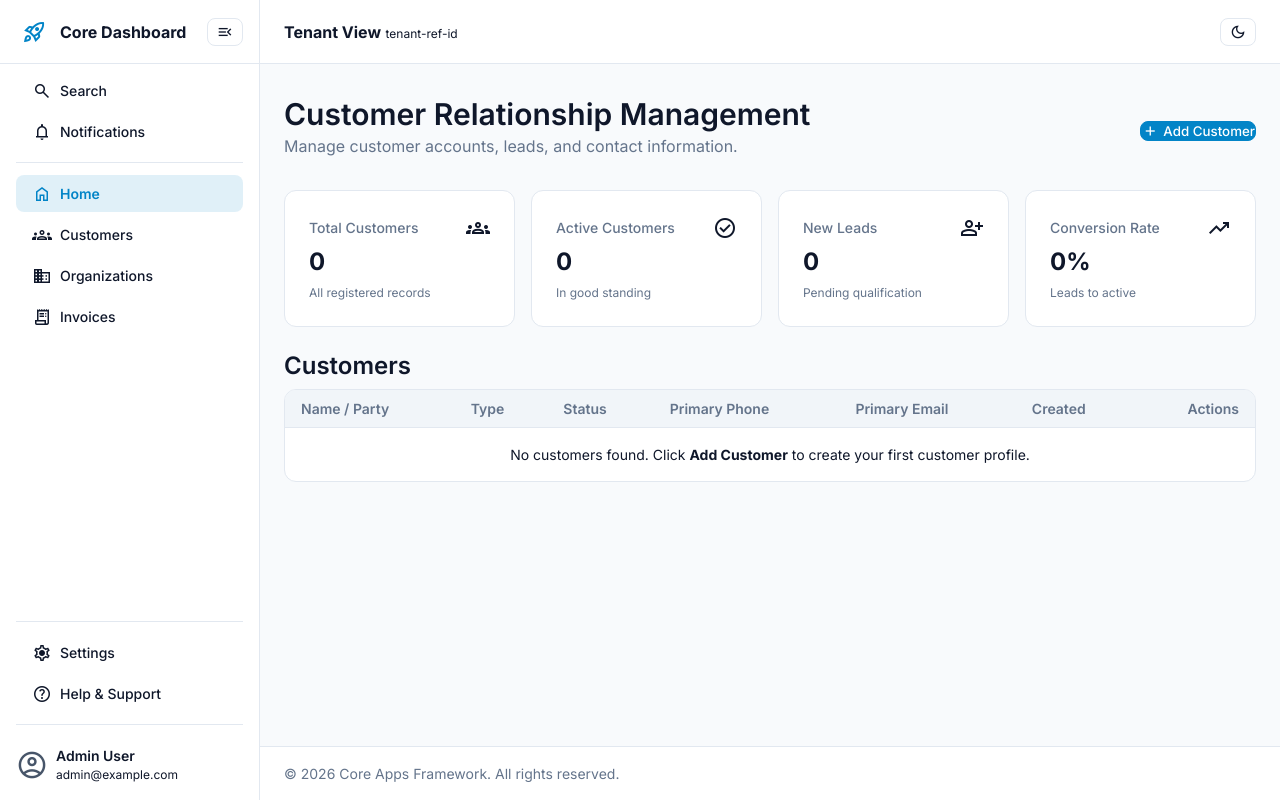
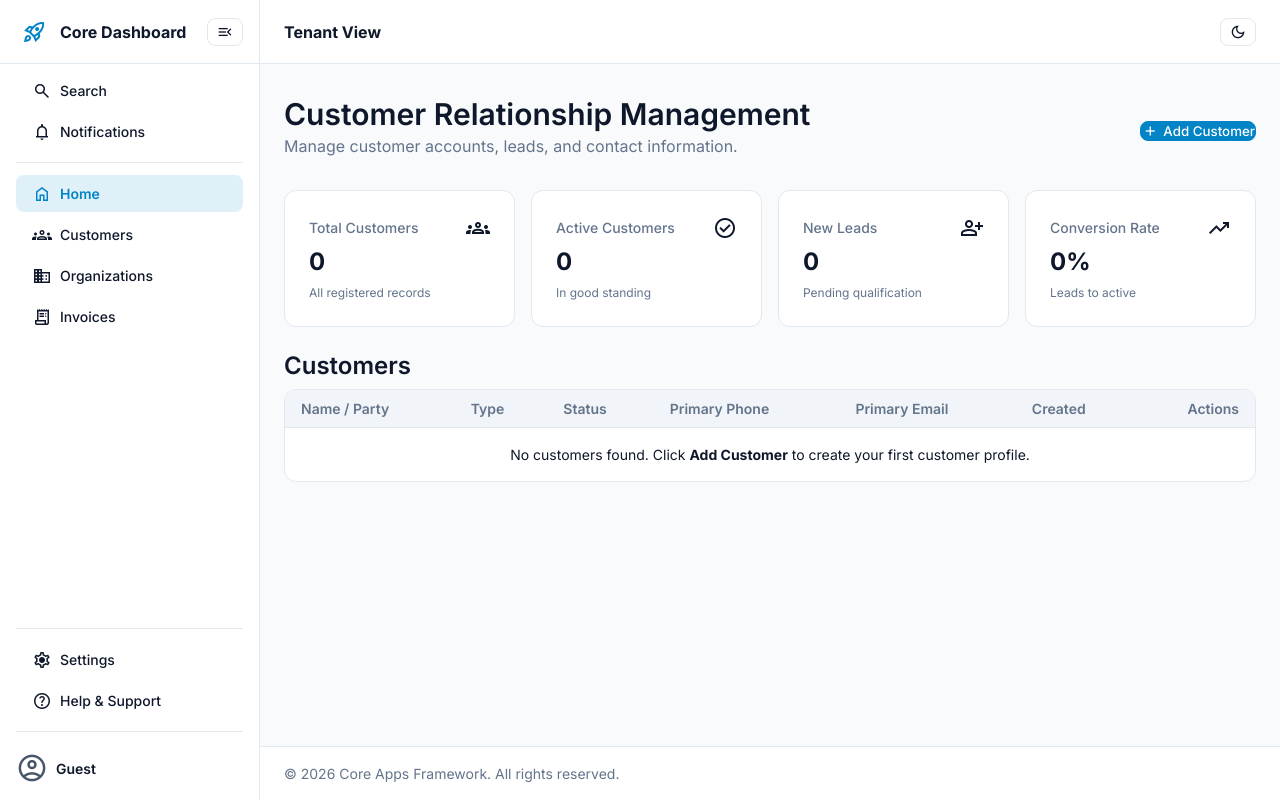
Before and after one commit to singhjot85/core-common-django-apps, a Python web app: template core/apps/crm/templates/crm/crm.jinja in a window 1280 px wide. Run offline with Jinja, Linux system fonts and the light colour scheme; the template is opened without the code that fills it, so the values that code supplies are empty.

Commit message:
Template fixes

```diff
--- a/core/templates/core/components/common/buttons.jinja
+++ b/core/templates/core/components/common/buttons.jinja
@@ -1,12 +1,16 @@
 {# Buttons Macro Component #}
-{% macro button(label=None, variant="primary", size="md", type="button", href=None, icon=None, extra_classes="", disabled=False) %}
+{% macro button(label=None, variant="primary", size="md", type="button", href=None, icon=None, extra_classes="", disabled=False, attrs=None) %}
     {% set base_class = "btn btn-" ~ variant ~ " btn-" ~ size ~ (" " ~ extra_classes if extra_classes else "") %}
+    {% set html_attrs = dict(kwargs) %}
+    {% if attrs and attrs is mapping %}
+        {% set _dummy = html_attrs.update(attrs) %}
+    {% endif %}
     {% if href %}
         <a href="{{ href }}"
            class="{{ base_class }}"
            role="button"
            {% if disabled %}aria-disabled="true" tabindex="-1"{% endif %}
-           {{ kwargs|xmlattr }}>
+           {{ html_attrs|xmlattr }}>
             {% if icon %}<span class="btn-icon">{{ icon|safe }}</span>{% endif %}
             {% if label %}{{ label }}{% endif %}
             {% if caller %}{{ caller() }}{% endif %}
@@ -15,7 +19,7 @@
         <button type="{{ type }}"
                 class="{{ base_class }}"
                 {% if disabled %}disabled{% endif %}
-                {{ kwargs|xmlattr }}>
+                {{ html_attrs|xmlattr }}>
             {% if icon %}<span class="btn-icon">{{ icon|safe }}</span>{% endif %}
             {% if label %}{{ label }}{% endif %}
             {% if caller %}{{ caller() }}{% endif %}
--- a/core/templates/core/components/common/cards.jinja
+++ b/core/templates/core/components/common/cards.jinja
@@ -1,8 +1,10 @@
 {# Cards Macro Component #}
+{% from "core/components/common/icons.jinja" import icon as render_icon %}
+{% from "core/components/common/buttons.jinja" import button as render_button %}
 {% macro card(title=None, subtitle=None, header_actions=None, footer_content=None, extra_classes="") %}
     <div class="card{% if extra_classes %} {{ extra_classes }}{% endif %}"
          {{ kwargs|xmlattr }}>
-        {% if title or header_actions %}
+        {% if title or subtitle or header_actions %}
             <div class="card-header">
                 <div>
                     {% if title %}<h3 class="card-title">{{ title }}</h3>{% endif %}
@@ -85,13 +87,9 @@
         {% if action_label %}
             <div class="pt-sm mt-sm border-t">
                 {% if action_modal %}
-                    <button type="button"
-                            class="btn btn-sm btn-outline w-full"
-                            data-modal-target="{{ action_modal }}">{{ action_label }}</button>
+                    {{ render_button(label=action_label, variant="outline", size="sm", extra_classes="w-full", attrs={"data-modal-target": action_modal}) }}
                 {% else %}
-                    <a href="{{ action_href }}"
-                       class="btn btn-sm btn-outline w-full"
-                       role="button">{{ action_label }}</a>
+                    {{ render_button(label=action_label, href=action_href, variant="outline", size="sm", extra_classes="w-full") }}
                 {% endif %}
             </div>
         {% endif %}
@@ -120,7 +118,7 @@
     <div class="telemetry-strip{% if extra_classes %} {{ extra_classes }}{% endif %}"
          {{ kwargs|xmlattr }}>
         <div class="flex items-center gap-sm">
-            <span class="material-symbols-outlined text-muted">terminal</span>
+            {{ render_icon("terminal", extra_classes="text-muted") }}
             <div class="flex flex-col">
                 {% if title %}<span class="telemetry-title">{{ title }}</span>{% endif %}
                 {% if subtitle %}<span class="telemetry-subtitle">{{ subtitle }}</span>{% endif %}
--- a/core/templates/core/components/common/tables.jinja
+++ b/core/templates/core/components/common/tables.jinja
@@ -16,7 +16,7 @@
                 {% elif rows %}
                     {% for row in rows %}
                         <tr>
-                            {% for cell in row %}<td>{{ cell|safe }}</td>{% endfor %}
+                            {% for cell in row %}<td>{{ cell }}</td>{% endfor %}
                         </tr>
                     {% endfor %}
                 {% else %}
--- a/core/templates/core/components/feedback/modals.jinja
+++ b/core/templates/core/components/feedback/modals.jinja
@@ -6,8 +6,9 @@
          id="{{ target_id }}"
          role="dialog"
          aria-modal="true"
-         aria-labelledby="{{ target_id }}_title">
-        <div class="modal-dialog">
+         {% if title %}aria-labelledby="{{ target_id }}_title"{% endif %}>
+        <div class="modal-dialog"
+             {% if max_width %}style="max-width: {{ max_width }};"{% endif %}>
             {% if title or subtitle %}
                 <div class="card-header">
                     <div>
--- a/core/templates/core/layout/navbar.jinja
+++ b/core/templates/core/layout/navbar.jinja
@@ -10,8 +10,7 @@
         <div class="brand-title">
             {% block page_label %}
                 <strong>{{ page_label or PROJECT_LABEL or "Tenant View" }}</strong>
-                {# AGENT: Add a vertical saparator bar/dot/somesort of seperator here #}
-                <span class="text-muted font-size-xs">{{ page_label_secondary or "tenant-ref-id" }}</span>
+                {% if page_label_secondary %}<span class="text-muted font-size-xs">{{ page_label_secondary }}</span>{% endif %}
             {% endblock page_label %}
         </div>
     </div>
--- a/core/templates/core/layout/sidebar.jinja
+++ b/core/templates/core/layout/sidebar.jinja
@@ -68,18 +68,14 @@
                         {% elif user_profile and user_profile.name %}
                             {{ user_profile.name }}
                         {% else %}
-                            Admin User
+                            Guest
                         {% endif %}
                     </div>
-                    <div class="user-email text-muted">
-                        {% if request and request.user and request.user.is_authenticated %}
-                            {{ request.user.email or request.user.username ~ '@example.com' }}
-                        {% elif user_profile and user_profile.email %}
-                            {{ user_profile.email }}
-                        {% else %}
-                            admin@example.com
-                        {% endif %}
-                    </div>
+                    {% if request and request.user and request.user.is_authenticated and request.user.email %}
+                        <div class="user-email text-muted">{{ request.user.email }}</div>
+                    {% elif user_profile and user_profile.email %}
+                        <div class="user-email text-muted">{{ user_profile.email }}</div>
+                    {% endif %}
                 </div>
             </div>
         {% endblock sidebar_user %}
```
Also changed, not shown: core/templates/core/components/feedback/alerts.jinja (+5 -6 lines), core/tests/templates/test_jinja2_templates.py (+54 -3 lines), core/templates/Readme.md, 1 other file.
